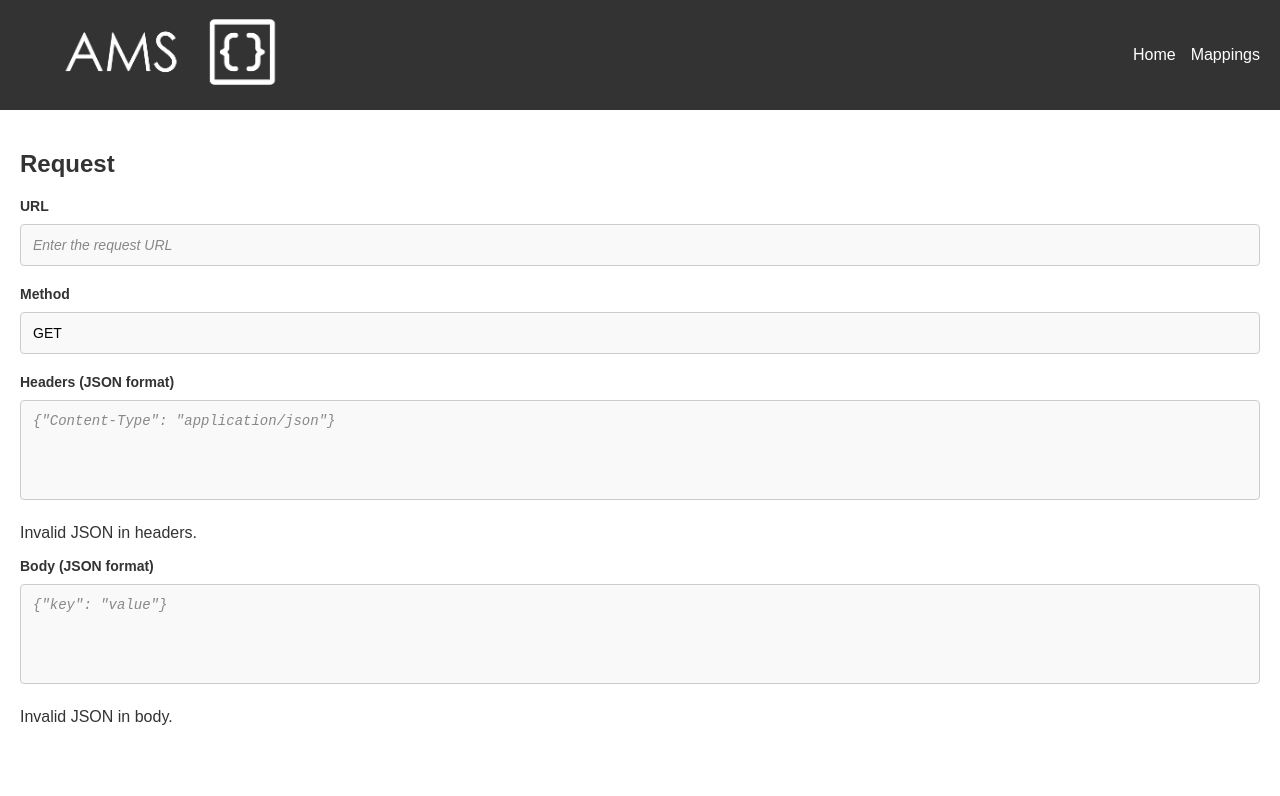
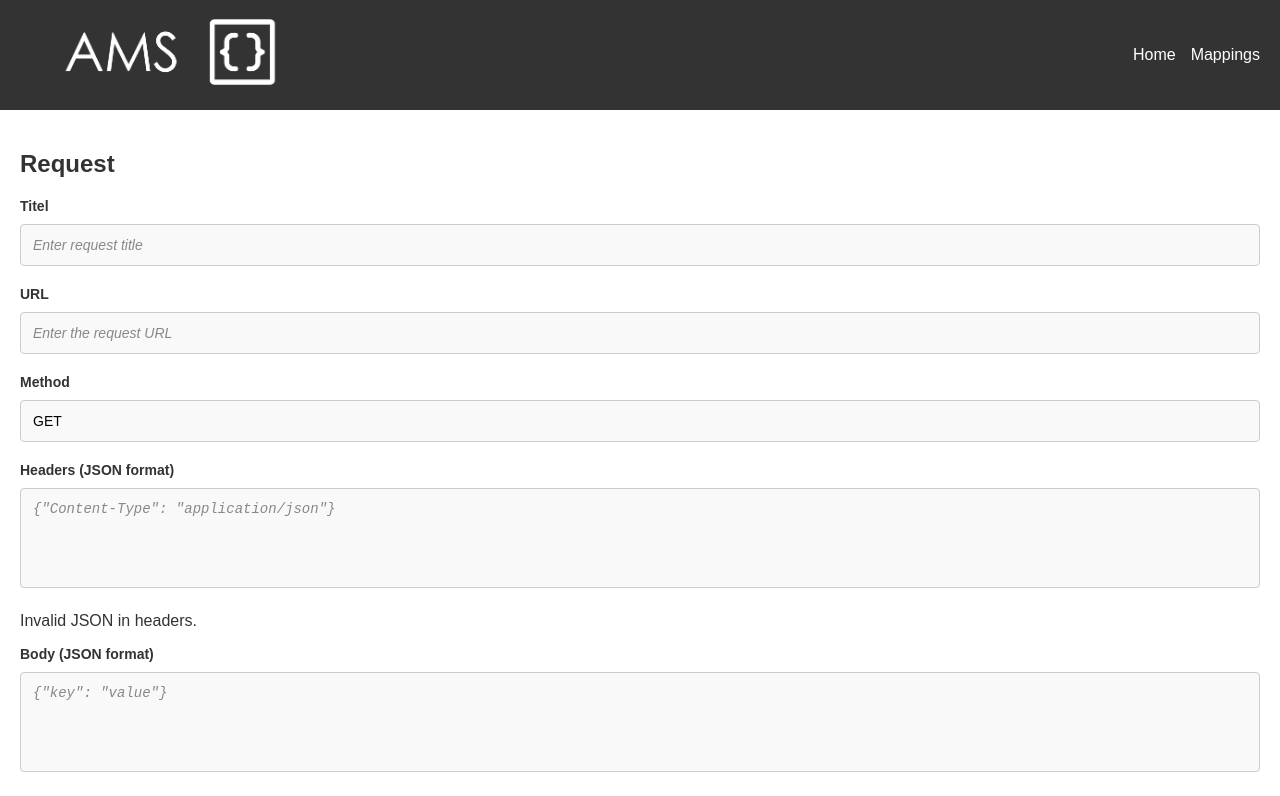
Before and after one commit to Jaller123/AMS, a React (Vite) app in the folder ams/: page /mappings in a window 1280 px wide. Shown: the top 796 px of the page. Built offline with nearby package versions, Linux system fonts and the light colour scheme; no server answers.

Commit message:
fixade så man kan skriva en titel åt varje request man skapar

```diff
--- a/ams/src/components/MappingsPage.jsx
+++ b/ams/src/components/MappingsPage.jsx
@@ -32,6 +32,7 @@ const MappingsPage = ({
         url: mapping.request.url || "",
         headers: JSON.stringify(mapping.request.headers || {}, null, 2),
         body: JSON.stringify(mapping.request.body || {}, null, 2),
+        title: mapping.request.title || "",
       };
 
       if (relevantResponses.length > 0) {
@@ -73,6 +74,7 @@ const MappingsPage = ({
   const saveEditedRequest = (reqId) => {
     try {
       const updatedRequest = {
+        title: editedRequests[reqId].title,
         url: editedRequests[reqId].url,
         headers: editedRequests[reqId].headers
           ? JSON.parse(editedRequests[reqId].headers)
@@ -145,7 +147,17 @@ const MappingsPage = ({
 
             return (
               <li key={index} className={styles.mappingItem}>
-                <h3>Request</h3>
+               <h3>Request</h3>
+              <div>
+                 <strong>Titel:</strong> {editedRequest.title}
+                  <pre>{JSON.stringify(
+                 (({ title, ...rest }) => rest)(mapping.request),
+                   null,
+                  2
+                 )}</pre>
+                </div>
+
+
                 {isEditingRequest[mapping.id] ? (
                   <div>
                     <label>URL</label>
@@ -179,7 +191,6 @@ const MappingsPage = ({
                   </div>
                 ) : (
                   <div>
-                    <pre>{JSON.stringify(mapping.request, null, 2)}</pre>
                     <button
                       onClick={() =>
                         setIsEditingRequest((prev) => ({ ...prev, [mapping.id]: true }))
--- a/ams/src/components/ReqForm.jsx
+++ b/ams/src/components/ReqForm.jsx
@@ -1,7 +1,8 @@
-import React, { useEffect, useState } from "react";
+import React, { useState, useEffect } from "react";
 import FormField from "./FormField";
 import styles from "./ReqForm.module.css";
 
+// Kontrollera om en sträng är ett giltigt JSON-objekt
 const isValidJson = (jsonString) => {
   try {
     JSON.parse(jsonString);
@@ -16,14 +17,17 @@ const ReqForm = ({ setRequestData }) => {
   const [method, setMethod] = useState("GET");
   const [headers, setHeaders] = useState("");
   const [body, setBody] = useState("");
+  const [title, setTitle] = useState(""); // Titel state
   const [errors, setErrors] = useState({ headers: false, body: false });
 
+  // Uppdatera JSON-datan när något ändras
   useEffect(() => {
     const headersValid = isValidJson(headers);
     const bodyValid = isValidJson(body);
 
-    if (headersValid && bodyValid) {
+    if (headersValid && bodyValid && title) {
       setRequestData({
+        title, // Lägg till titel till JSON
         url,
         method,
         headers: headers ? JSON.parse(headers) : {},
@@ -35,11 +39,18 @@ const ReqForm = ({ setRequestData }) => {
         body: !bodyValid,
       });
     }
-  }, [url, method, headers, body, setRequestData]);
+  }, [title, url, method, headers, body, setRequestData]);
 
   return (
     <section className={styles.section}>
       <h2>Request</h2>
+      {/* Lägg till inputfält för titel */}
+      <FormField
+        label="Titel"
+        value={title}
+        onChange={setTitle} // Fyller på med inputfält för titel
+        placeholder="Enter request title"
+      />
       <FormField
         label="URL"
         value={url}
```
